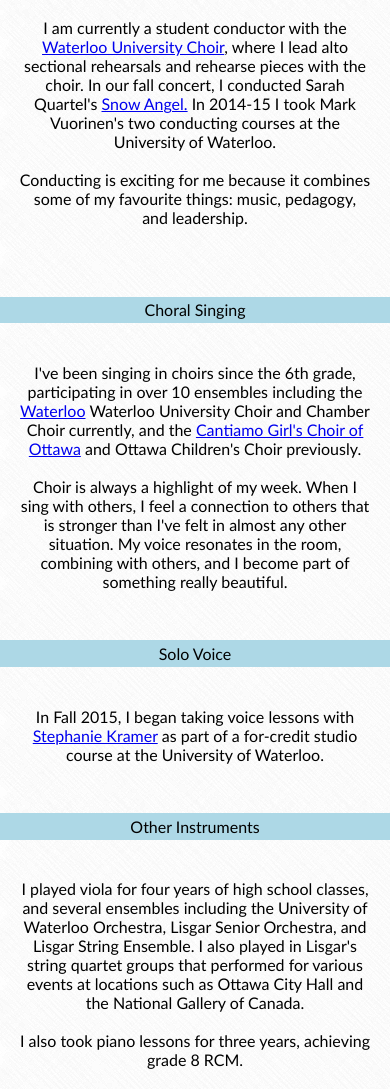
After one commit to evykassirer/personal_website, a Python web app: template templates/music.html in a window 390 px wide. The commit adds this page. Shown: the part 790-1879 px from the top of the page. Run offline with Jinja, Linux system fonts and the light colour scheme; the template is opened without the code that fills it, so the values that code supplies are empty.

Commit message:
added music page

```diff
--- a/main.py
+++ b/main.py
@@ -66,6 +66,10 @@ class contactPage(BaseHandler):
     def get(self):
         self.render("contact.html")
 
+class musicPage(BaseHandler):
+    def get(self):
+        self.render("music.html")
+
 PAGE_RE = r'((?:[a-zA-Z0-9_-]+/?)*)'
 
 app = webapp2.WSGIApplication([(r'/', MainPage),
@@ -97,6 +101,7 @@ app = webapp2.WSGIApplication([(r'/', MainPage),
                                 (r'/tictactoe/?', TicTacToe),
                                 (r'/extreme_tictactoe/?', XTicTacToe),
                                 (r'/contact/?', contactPage),
+                                (r'/music/?', musicPage),
                                 (r'/404error/?', error404handler),
                                 (r'/.*', error404handler),
                                 ], debug=True)
--- /dev/null
+++ b/stylesheets/music.css
@@ -0,0 +1,87 @@
+.center {
+    text-align: center;
+}
+
+.banner {
+	background-color: lightblue;
+	width: 100%;
+	text-align: center;
+	padding-top: 1%;
+	padding-bottom: 1%;
+	margin-top: 30px;
+	margin-bottom: 20px;
+}
+
+.section-with-video {
+	overflow: hidden;
+  	padding-bottom: 20px;
+  	display: block;
+}
+
+/* for debugging
+.section-with-video div {
+	border:2px dashed #ccc;
+} */
+
+.myIframe {
+  	float:left;
+  	margin-right:20px;
+  	width:50%;
+}
+
+.myIframe iframe {
+	float:right;
+	height: 260px;
+	width: 450px;
+}
+
+.section-with-video .text {
+  	overflow:hidden;
+  	text-align: left;
+  	width: 400px;
+}
+
+.section-just-text {
+	text-align: center;
+	padding-left: 25%;
+	padding-right: 25%;
+	padding-bottom: 20px;
+}
+
+@media screen and (max-width: 1000px) {
+   .myIframe {
+    float: none;
+    width: 100%;
+    text-align: center;
+  }
+  .myIframe iframe {
+  	margin: 0 auto;
+  	float: none;
+  	display: block;
+	height: 180px;
+	width: 300px;
+  }
+  .section-with-video .text {
+  	padding: 5%;
+  	text-align: center;
+  	width: 340px;
+	margin: 0 auto;
+  }
+
+  .section-just-text {
+  	padding: 15px;
+  	text-align: center;
+  	width: 500px;
+  	margin: 0 auto;
+  }
+
+@media screen and (max-width: 400px) {
+  .section-with-video .text {
+  	padding: 5%;
+	width: 90%;
+  }
+.section-just-text {
+  	padding: 5%;
+  	width: 90%;
+  }
+}
--- /dev/null
+++ b/templates/music.html
@@ -0,0 +1,57 @@
+{% extends "template.html" %}
+{% block csstitle %}
+        <link rel="stylesheet" type="text/css" href="stylesheets/music.css"/>
+		<title>Music Experience</title>
+{% endblock %}
+{% block body %}
+<h1 class="center">Music Experience</h1>
+
+<div class="banner">Casual Ukulele</div>
+
+<div class="section-with-video">
+	<div class='myIframe'><iframe src="https://www.youtube.com/embed/videoseries?list=PLLGnibIm00NbZbxj_mRDUQbn1As-8L7aC" frameborder="0" allowfullscreen></iframe></div>
+	<div class="text">
+	I've been playing the ukulele for around 3 years now, mostly playing simple chord progressions.
+	I love the uke because it's super portable and easy to pick up and accompany myself. I mostly record covers of some of my favourite songs, but I also occasionally write my own songs.
+	</div>
+</div>
+
+<div class="banner">Choral Conducting</div>
+
+<div class="section-with-video">
+	<div class='myIframe'><iframe src="https://www.youtube.com/embed/videoseries?list=PLLGnibIm00NbmqzyUPWGBvfsEyR3e8o31" frameborder="0" allowfullscreen></iframe></div>
+	<div class="text">
+	I am currently a student conductor with the
+	<a href = "https://uwaterloo.ca/music/ensembles#University%20Choir">
+	Waterloo University Choir</a>, where I lead alto sectional rehearsals and rehearse pieces with the choir. In our fall concert, I conducted Sarah Quartel's <a href = "http://www.sarahquartel.com/snow-angel.php">Snow Angel.</a> In 2014-15 I took Mark Vuorinen's two conducting courses at the University of Waterloo. </br></br>
+	Conducting is exciting for me because it combines some of my favourite things: music, pedagogy, and leadership.
+	</div>
+</div>
+
+<div class="banner">Choral Singing</div>
+
+<div class="section-just-text">
+I've been singing in choirs since the 6th grade, participating in over 10 ensembles including the
+<a href = "https://uwaterloo.ca/music/ensembles">Waterloo</a>
+Waterloo University Choir and Chamber Choir currently,
+and the <a href = "http://cantiamogirlschoir.ca/">
+Cantiamo Girl's Choir of Ottawa</a>
+and Ottawa Children's Choir previously.
+</br></br>
+Choir is always a highlight of my week. When I sing with others, I feel a connection to others that is stronger than I've felt in almost any other situation. My voice resonates in the room, combining with others, and I become part of something really beautiful.
+</div>
+
+<div class="banner">Solo Voice</div>
+
+<div class="section-just-text">
+In Fall 2015, I began taking voice lessons with <a href="https://uwaterloo.ca/music/people-profiles/stephanie-kramer">Stephanie Kramer</a> as part of a for-credit studio course at the University of Waterloo.
+</div>
+
+<div class="banner">Other Instruments</div>
+
+<div class="section-just-text">
+I played viola for four years of high school classes, and several ensembles including the University of Waterloo Orchestra, Lisgar Senior Orchestra, and Lisgar String Ensemble. I also played in Lisgar's string quartet groups that performed for various events at locations such as Ottawa City Hall and the National Gallery of Canada.</br></br>
+I also took piano lessons for three years, achieving grade 8 RCM.
+</div>
+
+{% endblock %}
--- a/templates/template.html
+++ b/templates/template.html
@@ -19,12 +19,12 @@
     <body>
     	<div class="toptoolbar">
 			<a class = "my_name" href='/'>Evy Kassirer</a>
-	  		<a class = "section_name" href='https://medium.com/@evyk' target='_blank'>Blog</a>
-	  		<a class = "section_name" href='/resume' target='_blank'>Resume</a>
-	 		<a class = "section_name" href='https://github.com/evykassirer/' target='_blank'>GitHub</a>
 	 		<a class = "section_name" href='/projects'>Projects</a>
+	 		<a class = "section_name" href='/music'>Music</a>
 	 		<a class = "section_name" href='/resources'>Resources</a>
 	 		<a class = "section_name" href='/contact'>Contact</a>
+	  		<a class = "section_name" href='https://medium.com/@evyk' target='_blank'>Blog →</a>
+	  		<a class = "section_name" href='/resume' target='_blank'>Resume →</a>
 		</div>
 		<div class="toptoolbarsmall">
 			<a class = "my_name" href='/'>Evy Kassirer</a>
```
Also changed, not shown: 1 other file.
